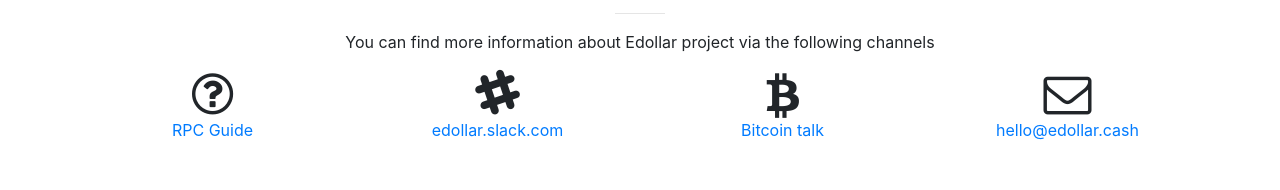
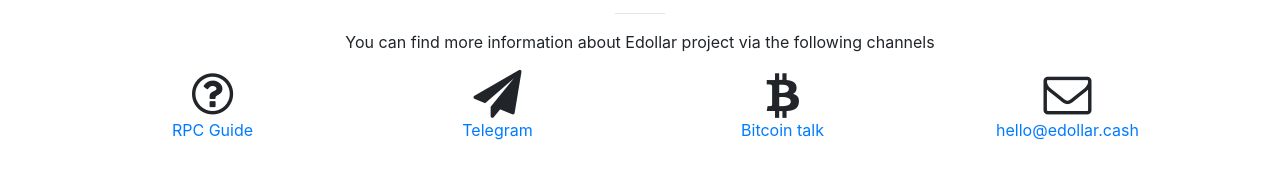
Before and after one commit to edollar-project/edollar-homepage, a website with bundled scripts: page index.html in a window 1280 px wide. Shown: the part 1993-2183 px from the top of the page. Built offline with nearby package versions, Linux system fonts and the light colour scheme.

Commit message:
update telegram link

```diff
--- a/index.html
+++ b/index.html
@@ -193,9 +193,9 @@
             </p>
           </div>
           <div class="col-lg-3 ml-auto text-center">
-            <i class="fa fa-slack fa-3x"></i>
+            <i class="fa fa-send fa-3x"></i>
             <p>
-              <a target="_blank" href="https://join.slack.com/t/edollar/shared_invite/enQtMjkzNTY4NjYxNDI5LWQzYTNlMTA4NTIxMjgwNmM2YjFkMTVhYzY2ZjZlMDdlYWZkOWQyNTE2MjhlNTk1NDU1Yjk4YWE5NmEyYmUxMjc">edollar.slack.com</a>
+              <a target="_blank" href="https://t.me/joinchat/Fivc5kBsSOHzlxSPG8I9dA">Telegram</a>
             </p>
           </div>
           <div class="col-lg-3 mr-auto text-center">
```
